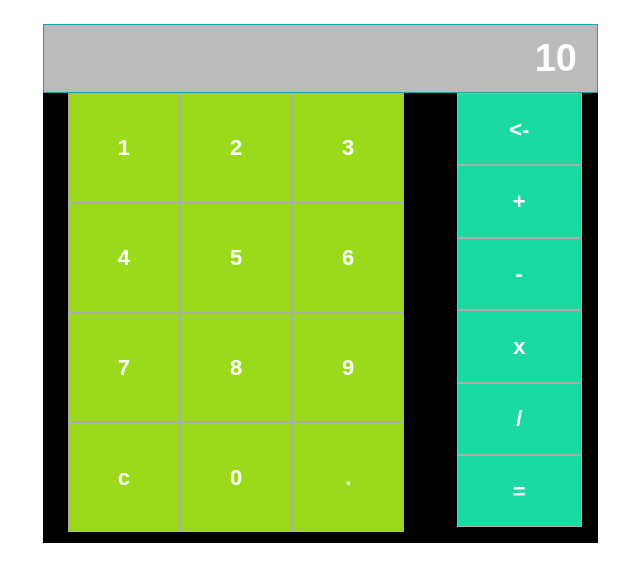
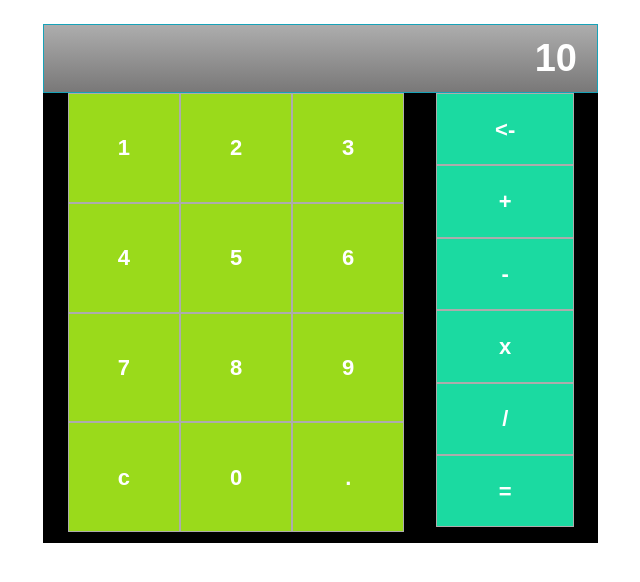
Before and after one commit to lucerohospina/my-calculator, a React (Create React App) app: page / in a window 1280 px wide. Shown: the top 582 px of the page, without its empty margins (27-667 px from the left). Built offline with nearby package versions, Linux system fonts and the light colour scheme.

Commit message:
subiendo pequeñas modificaciones

```diff
--- a/src/App.css
+++ b/src/App.css
@@ -1,5 +1,6 @@
 .screen {
-  background-color: #bbbbbb;
+  background: linear-gradient( rgb(173, 173, 173),#797878);
+  /* background-color: #bbbbbb; */
   width: 50%;
   padding: 5px;
   font-size: 38px;
@@ -7,7 +8,8 @@
 
 .list-style {
   list-style: none;
-  margin-left:-10px;
+  margin-left:-25px;
+  margin-right: 2px;
 }
 
 .keyboard{
@@ -33,6 +35,6 @@
 }
 .section-operator{
   width: 30%;
-  padding: 0 1%;
+  padding: 0 2% 0 0;
 
 }
```
